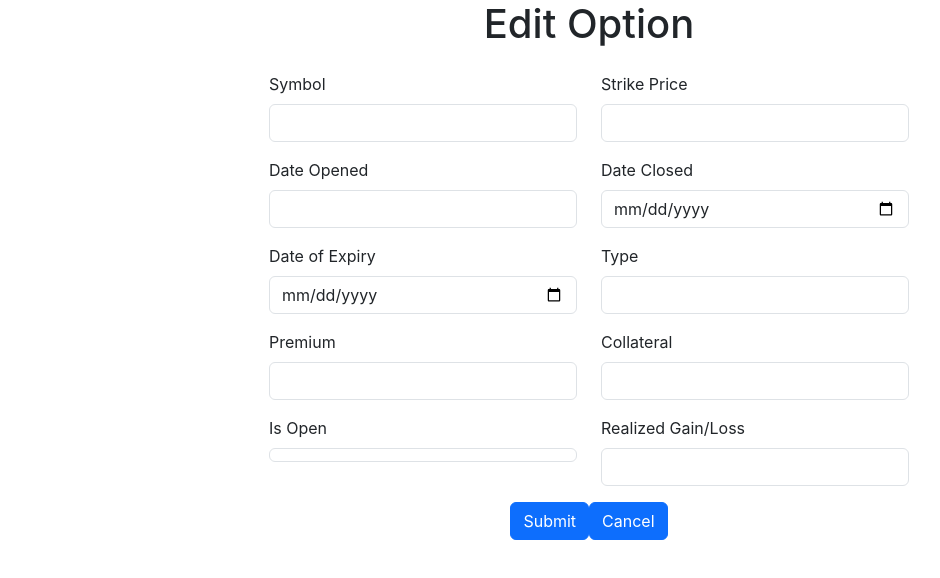
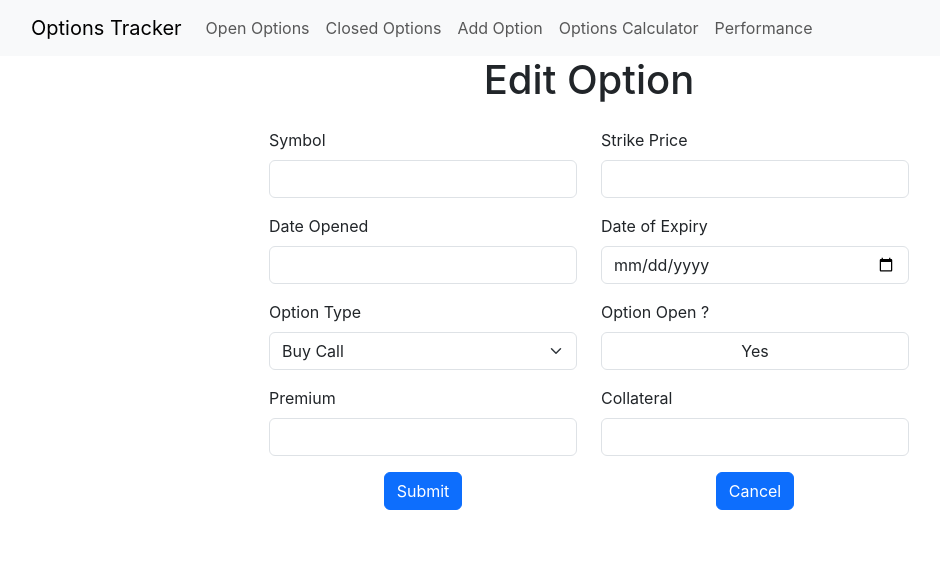
Before and after one commit to B-K91/Options-Tracker, a React (Create React App) app in the folder options-tracker-frontend/: page /edit/1 in a window 1280 px wide. Shown: the top 578 px of the page, without its empty margins (51-991 px from the left). Built offline with nearby package versions, Linux system fonts and the light colour scheme; no server answers.

Commit message:
Updated tests and minor refactoring changes

```diff
--- a/options-tracker-frontend/src/components/ClosedOptionsList.js
+++ b/options-tracker-frontend/src/components/ClosedOptionsList.js
@@ -1,5 +1,6 @@
 import React, { useEffect, useState } from 'react';
 import axios from 'axios';
+import NavBar from './NavBar';
 
 const ClosedOptionsList = () => {
 	const [options, setOptions] = useState([]);
@@ -11,9 +12,11 @@ const ClosedOptionsList = () => {
 	}, []);
 
 	return (
+		<div>
+		<NavBar />
 		<div className="d-flex justify-content-center align-items-center vh-300">
 		<div className="container">
-		<h1 className="text-center mb-4">All Options</h1>
+		<h1 className="text-center mb-4">All Closed Options</h1>
 		<div className="row">
 		<div className="col">
 		<table className="table table-striped">
@@ -21,14 +24,13 @@ const ClosedOptionsList = () => {
 		<tr>
 		<th scope="col">Symbol</th>
 		<th scope="col">Strike Price</th>
-		<th scope="col">Premium</th>
+		<th scope="col">Realized Profit/Loss</th>
 		<th scope="col">Collateral</th>
 		<th scope="col">Type</th>
 		<th scope="col">Date opened</th>
 		<th scope="col">Date of expiry</th>
 		<th scope="col">Return</th>
 		<th scope="col">ARR</th>
-		<th scope="col">Actions</th>
 		</tr>
 		</thead>
 		<tbody>
@@ -36,7 +38,7 @@ const ClosedOptionsList = () => {
 			<tr key={option._id}>
 			<td>{option.symbol}</td>
 			<td>${option.strike_price}</td>
-			<td>${option.premium}</td>
+			<td>${option.realized_gain_loss}</td>
 			<td>${option.collateral}</td>
 			<td>{option.type}</td>
 			<td>{option.date_opened}</td>
@@ -51,6 +53,7 @@ const ClosedOptionsList = () => {
 		</div>
 		</div>
 		</div>
+		</div>
 		);
 	};
 
--- a/options-tracker-frontend/src/components/EditOptionForm.js
+++ b/options-tracker-frontend/src/components/EditOptionForm.js
@@ -1,31 +1,38 @@
 import React, { useState, useEffect } from 'react';
 import axios from 'axios';
 import { useParams, useNavigate } from 'react-router-dom';
+import NavBar from './NavBar';
 
 const EditOptionForm = () => {
   const { id } = useParams();
   const navigate = useNavigate();
+  const [isButtonActive, setIsButtonActive] = useState(true);
   const [formData, setFormData] = useState({
     symbol: '',
     strike_price: '',
     date_opened: '',
-    date_closed: '',
     date_of_expiry: '',
     type: '',
     premium: '',
     collateral: '',
-    is_open: '',
-    realized_gain_loss: '',
+    is_open: true,
   });
+
+  const handleButtonClick = () => {
+    setIsButtonActive(!isButtonActive);
+  };
 
   useEffect(() => {
     axios.get(`http://localhost:3000/option/${id}`)
       .then(response => {
         // Set formData with existing option data
-        setFormData(response.data);
+        setFormData({
+          ...response.data,
+          is_open: isButtonActive,
+        });
       })
       .catch(error => console.error('Error fetching option:', error));
-  }, [id]);
+  }, [id, isButtonActive]);
 
   const handleInputChange = (e) => {
     const { name, value } = e.target;
@@ -48,6 +55,7 @@ const EditOptionForm = () => {
 
   return (
     <div>
+		 <NavBar />
      <div className="d-flex justify-content-center align-items-center vh-300">
       <form onSubmit={handleSubmit} className="w-50">
         <h1 className="text-center mb-4">Edit Option</h1>
@@ -89,20 +97,6 @@ const EditOptionForm = () => {
             />
           </div>
           <div className="col-md-6">
-            <label htmlFor="date_closed" className="form-label">Date Closed</label>
-            <input
-              type="date"
-              className="form-control"
-              id="date_closed"
-              name="date_closed"
-              value={formData.date_closed}
-              onChange={handleInputChange}
-            />
-          </div>
-        </div>
-
-        <div className="row mb-3">
-          <div className="col-md-6">
             <label htmlFor="date_of_expiry" className="form-label">Date of Expiry</label>
             <input
               type="date"
@@ -113,16 +107,38 @@ const EditOptionForm = () => {
               onChange={handleInputChange}
             />
           </div>
+        </div>
+
+        <div className="row mb-3">
           <div className="col-md-6">
-            <label htmlFor="type" className="form-label">Type</label>
-            <input
-              type="text"
-              className="form-control"
+            <label htmlFor="type" className="form-label">Option Type</label>
+            <select
+              className="form-select"
               id="type"
               name="type"
               value={formData.type}
               onChange={handleInputChange}
-            />
+            >
+            <option value="Buy Call">Buy Call</option>
+            <option value="Buy Put">Buy Put</option>
+            <option value="Cash Secured Put">Cash Secured Put</option>
+            <option value="Covered Call">Covered Call</option>
+            <option value="Credit Put Spread">Credit Put Spread</option>
+            <option value="Credit Call Spread">Credit Call Spread</option>
+            </select>
+          </div>
+          <div className="col-md-6">
+            <label htmlFor="is_open" className="form-label">Option Open ?</label>
+            <button
+              type="button"
+              className={`form-control ${isButtonActive ? 'btn-active' : ''}`}
+              id="is_open"
+              name="is_open"
+              value={formData.is_open}
+              onClick={handleButtonClick}
+            >
+            {isButtonActive ? 'Yes' : 'No'}
+            </button>
           </div>
         </div>
 
@@ -152,32 +168,12 @@ const EditOptionForm = () => {
         </div>
 
         <div className="row mb-3">
-          <div className="col-md-6">
-            <label htmlFor="is_open" className="form-label">Is Open</label>
-            <input
-              type="radio"
-              className="form-control"
-              id="is_open"
-              name="is_open"
-              value={formData.is_open}
-              onChange={handleInputChange}
-            />
+          <div className="col-md-6 d-flex justify-content-center">
+            <button type="submit" className="btn btn-primary">Submit</button>
           </div>
-          <div className="col-md-6">
-            <label htmlFor="realized_gain_loss" className="form-label">Realized Gain/Loss</label>
-            <input
-              type="number"
-              className="form-control"
-              id="realized_gain_loss"
-              name="realized_gain_loss"
-              value={formData.realized_gain_loss}
-              onChange={handleInputChange}
-            />
+          <div className="col-md-6 d-flex justify-content-center">
+            <button type="cancel" className="btn btn-primary">Cancel</button>
           </div>
-        </div>
-        <div className="d-flex justify-content-center align-items-center vh-300">
-        <button type="submit" className="btn btn-primary mb-6">Submit</button>
-        <button type="cancel" className="btn btn-primary mb-6">Cancel</button>
         </div>
       </form>
     </div>
--- a/options-tracker-frontend/src/components/Home.js
+++ b/options-tracker-frontend/src/components/Home.js
@@ -1,5 +1,6 @@
 import React from 'react';
 import { Link } from 'react-router-dom';
+import NavBar from './NavBar';
 import OpenOptionsList from './OpenOptionsList';
 import ClosedOptionsList from './ClosedOptionsList';
 import EditOptionForm from './EditOptionForm';
@@ -8,43 +9,15 @@ import EditOptionForm from './EditOptionForm';
 const Home = () => {
   return (
     <div>
-      {/* Navigation Bar */}
-      {/*
-      <nav className="navbar navbar-expand-lg navbar-light bg-light">
-        <div className="container">
-          <Link className="navbar-brand" to="/">Options Tracker</Link>
-          <div className="collapse navbar-collapse">
-            <ul className="navbar-nav me-auto">
-              <li className="nav-item">
-                <Link className="nav-link" to="/open-options">Open Options</Link>
-              </li>
-              <li className="nav-item">
-                <Link className="nav-link" to="/closed-options">Closed Options</Link>
-              </li>
-              <li className="nav-item">
-                <Link className="nav-link" to="/add-option">Add Option</Link>
-              </li>
-              <li className="nav-item">
-                <Link className="nav-link" to="/options-calculator">Options Calculator</Link>
-              </li>
-              <li className="nav-item">
-                <Link className="nav-link" to="/performance">Performance</Link>
-              </li>
-            </ul>
-          </div>
-        </div>
-      </nav>
-      */}
-
-      {/* Main Content */}
+      <div>
+        <NavBar />
         <div className="container mt-4">
           <div className="row">
-          {/* Open Options Section */}
             <div className="col-md-6">
               <h2>Open Options</h2>
               <OpenOptionsList />
             </div>
-
+          </div>
         </div>
       </div>
 	</div>
--- /dev/null
+++ b/options-tracker-frontend/src/components/NavBar.js
@@ -0,0 +1,33 @@
+import React, { useEffect, useState } from 'react';
+import { Link } from 'react-router-dom';
+
+const NavBar = () => {
+	return (
+		<nav className="navbar navbar-expand-lg navbar-light bg-light">
+            <div className="container">
+            <Link className="navbar-brand" to="/">Options Tracker</Link>
+            <div className="collapse navbar-collapse">
+                <ul className="navbar-nav me-auto">
+                <li className="nav-item">
+                    <Link className="nav-link" to="/open">Open Options</Link>
+                </li>
+                <li className="nav-item">
+                    <Link className="nav-link" to="/closed">Closed Options</Link>
+                </li>
+                <li className="nav-item">
+                    <Link className="nav-link" to="/add-option">Add Option</Link>
+                </li>
+                <li className="nav-item">
+                    <Link className="nav-link" to="/options-calculator">Options Calculator</Link>
+                </li>
+                <li className="nav-item">
+                    <Link className="nav-link" to="/performance">Performance</Link>
+                </li>
+                </ul>
+            </div>
+            </div>
+        </nav>
+		);
+	};
+
+export default NavBar;
--- a/options-tracker-frontend/src/components/OpenOptionsList.js
+++ b/options-tracker-frontend/src/components/OpenOptionsList.js
@@ -38,7 +38,7 @@ const OpenOptionsList = () => {
 	return (
 		<div className="d-flex justify-content-center align-items-center vh-300">
 		<div className="container">
-		<h1 className="text-center mb-4">All Options</h1>
+		<h1 className="text-center mb-4">All Open Options</h1>
 		<div className="row">
 		<div className="col">
 		<table className="table table-striped">
```
Also changed, not shown: 2 other files (tests, documents, lock files or other folders). Lines whose indentation alone changed are shown as unchanged.
